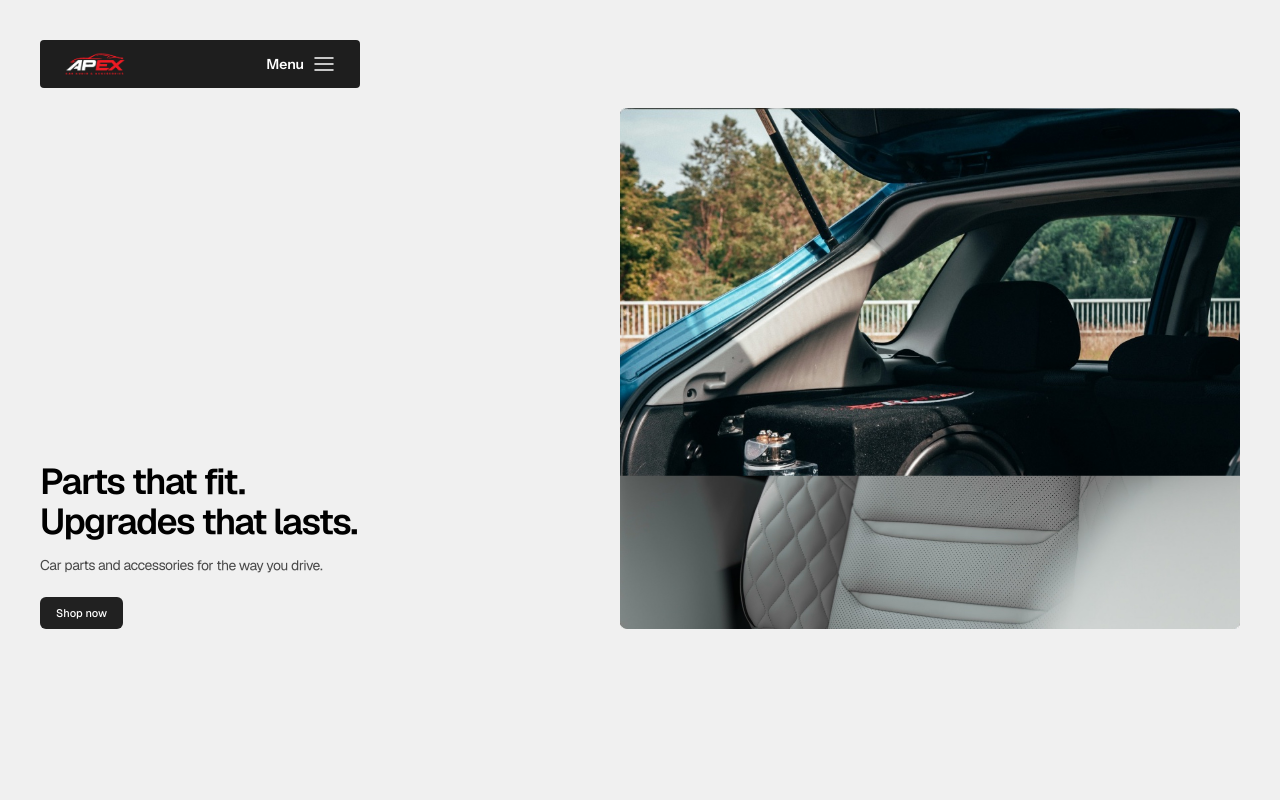
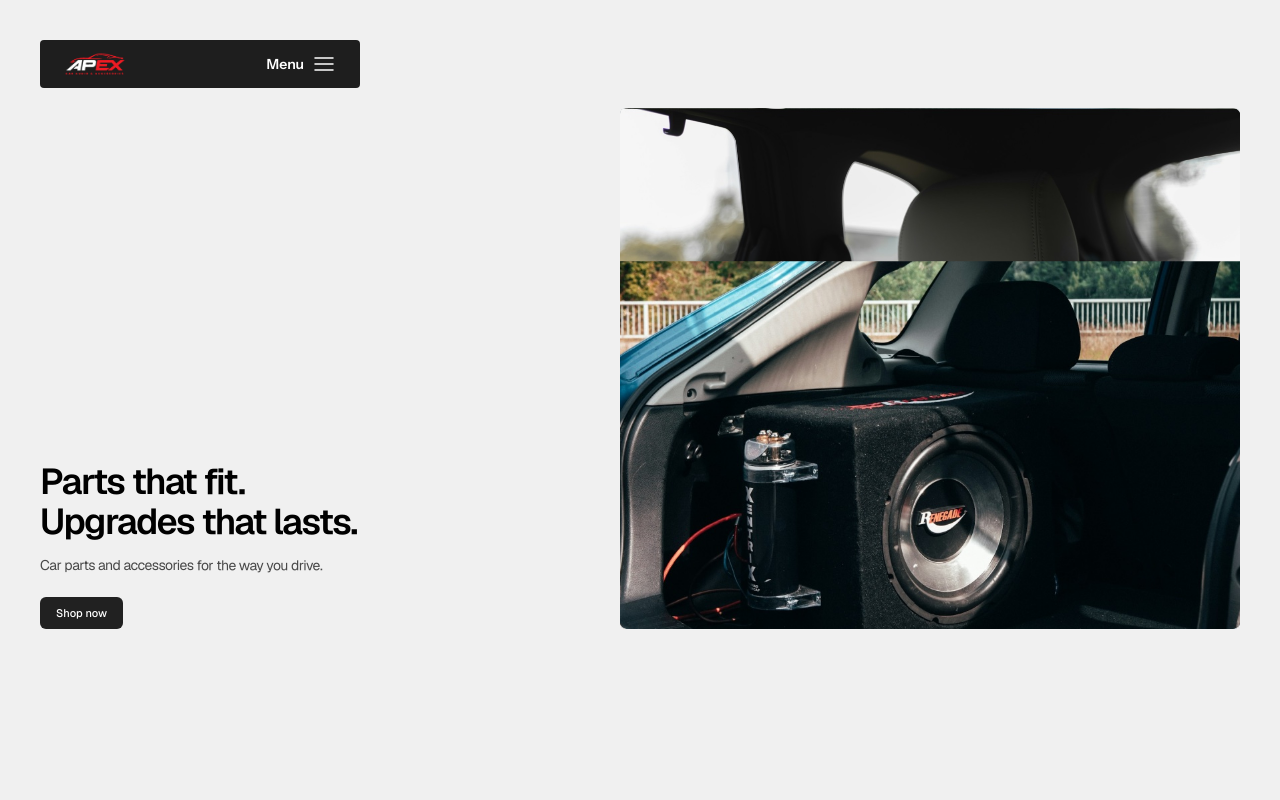
Before and after one commit to shavon-465/Apex-nextjs, a Next.js app: page / in a window 1280 px wide. Shown: the top 800 px of the page. Built offline with nearby package versions, Linux system fonts and the light colour scheme.

Commit message:
Hero animation: clip-reveal wipes from bottom instead of top (Agentation feedback)
Change all heroWipe keyframes + reduced-motion fallback from
inset(100% 0 0 0) to inset(0 0 100% 0).

```diff
--- a/app/globals.css
+++ b/app/globals.css
@@ -54,26 +54,26 @@ body {
 @keyframes heroWipe1 {
   0% { clip-path: inset(0 0 0 0); }
   39.22% { clip-path: inset(0 0 0 0); animation-timing-function: cubic-bezier(0.35, 0, 0, 1); }
-  47.06% { clip-path: inset(100% 0 0 0); }
-  100% { clip-path: inset(100% 0 0 0); }
+  47.06% { clip-path: inset(0 0 100% 0); }
+  100% { clip-path: inset(0 0 100% 0); }
 }
 @keyframes heroWipe2 {
   0% { clip-path: inset(0 0 0 0); }
   56.86% { clip-path: inset(0 0 0 0); animation-timing-function: cubic-bezier(0.35, 0, 0, 1); }
-  64.71% { clip-path: inset(100% 0 0 0); }
-  100% { clip-path: inset(100% 0 0 0); }
+  64.71% { clip-path: inset(0 0 100% 0); }
+  100% { clip-path: inset(0 0 100% 0); }
 }
 @keyframes heroWipe3 {
   0% { clip-path: inset(0 0 0 0); }
   74.51% { clip-path: inset(0 0 0 0); animation-timing-function: cubic-bezier(0.35, 0, 0, 1); }
-  82.35% { clip-path: inset(100% 0 0 0); }
-  100% { clip-path: inset(100% 0 0 0); }
+  82.35% { clip-path: inset(0 0 100% 0); }
+  100% { clip-path: inset(0 0 100% 0); }
 }
 @keyframes heroWipe4 {
   0% { clip-path: inset(0 0 0 0); }
   92.16% { clip-path: inset(0 0 0 0); animation-timing-function: cubic-bezier(0.35, 0, 0, 1); }
-  100% { clip-path: inset(100% 0 0 0); }
+  100% { clip-path: inset(0 0 100% 0); }
 }
 @media (prefers-reduced-motion: reduce) {
-  .hero-anim-layer { animation: none; clip-path: inset(100% 0 0 0); }
+  .hero-anim-layer { animation: none; clip-path: inset(0 0 100% 0); }
 }
```
